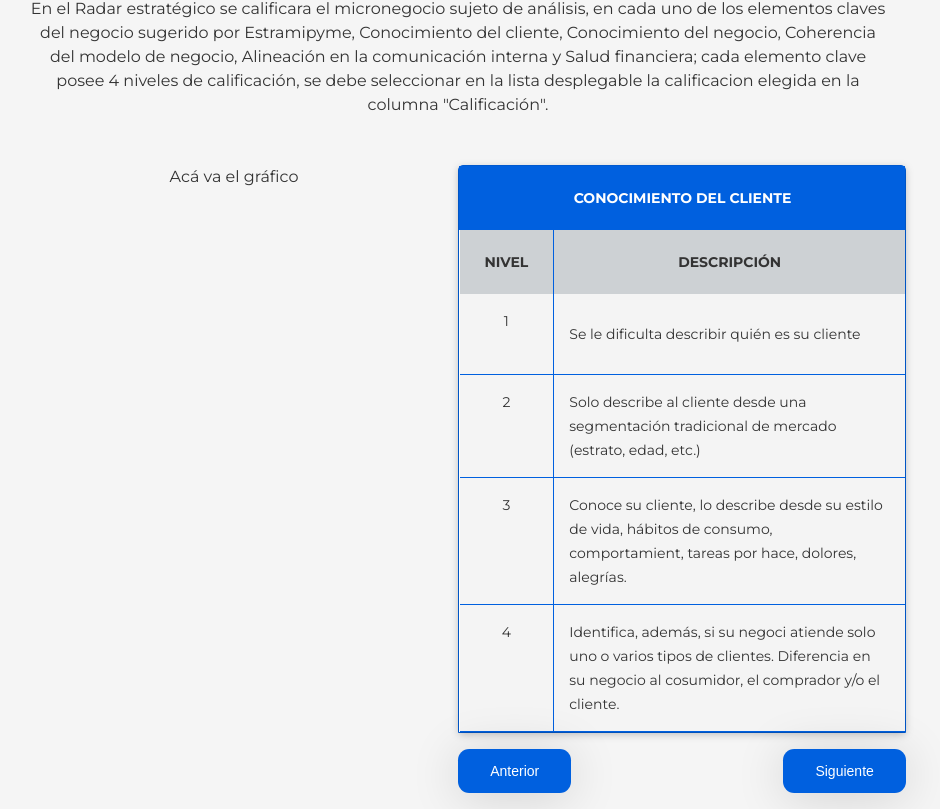
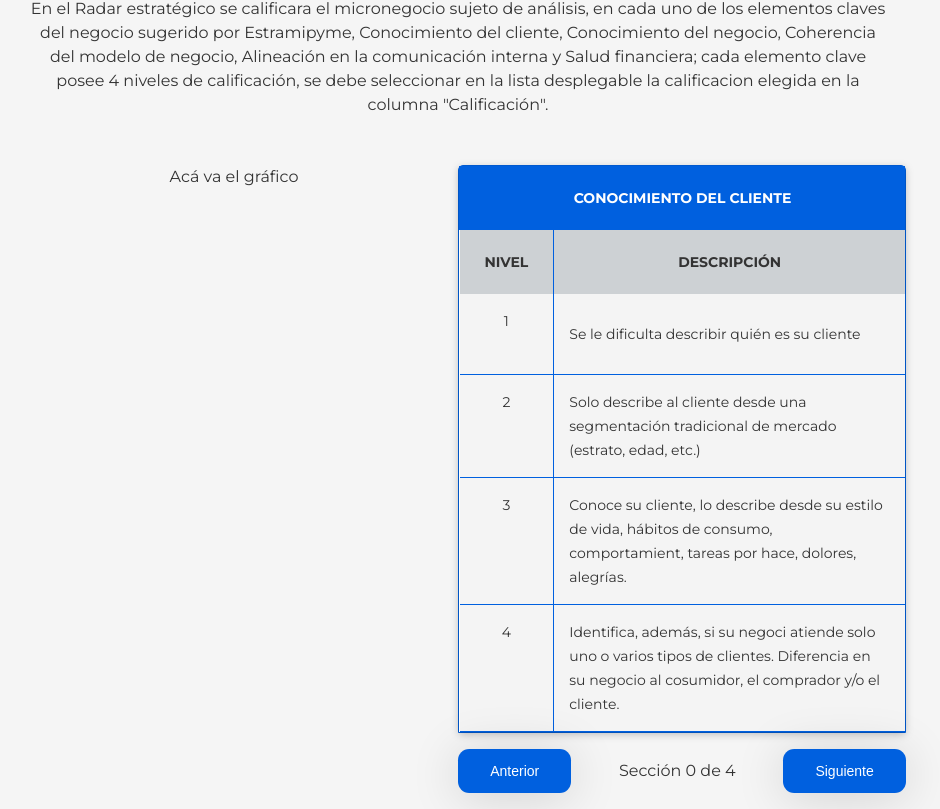
Before and after one commit to Daniel-JFA/RetoGrupo1, an Angular app in the folder reto1-estramypyme/angularReto1/: page /radar-estrategico in a window 1280 px wide. Shown: the part 231-1040 px from the top of the page, without its empty margins (182-1122 px from the left). Built offline with nearby package versions, Linux system fonts and the light colour scheme.

Commit message:
Agregue  sección cantidad de preguntas

```diff
--- a/reto1-estramypyme/angularReto1/src/app/domain/radarEstrategico/formulario-preguntas-radar/formulario-preguntas-radar.component.html
+++ b/reto1-estramypyme/angularReto1/src/app/domain/radarEstrategico/formulario-preguntas-radar/formulario-preguntas-radar.component.html
@@ -15,7 +15,9 @@
       <tr
         class="fila__uno"
         [class.seleccion]="preguntaSeleccionada === niveles?.nivel1"
-        (click)="seleccionarOpcion(niveles?.nivel1, descripciones?.descripcion1)"
+        (click)="
+          seleccionarOpcion(niveles?.nivel1, descripciones?.descripcion1)
+        "
       >
         <td class="numeros">{{ niveles?.nivel1 }}</td>
         <td>{{ descripciones?.descripcion1 }}</td>
@@ -23,7 +25,9 @@
       <tr
         class="fila__dos"
         [class.seleccion]="preguntaSeleccionada === niveles?.nivel2"
-        (click)="seleccionarOpcion(niveles?.nivel2 , descripciones?.descripcion2)"
+        (click)="
+          seleccionarOpcion(niveles?.nivel2, descripciones?.descripcion2)
+        "
       >
         <td class="numeros">{{ niveles?.nivel2 }}</td>
         <td>
@@ -33,7 +37,9 @@
       <tr
         class="fila__tres"
         [class.seleccion]="preguntaSeleccionada === niveles?.nivel3"
-        (click)="seleccionarOpcion(niveles?.nivel3, descripciones?.descripcion3)"
+        (click)="
+          seleccionarOpcion(niveles?.nivel3, descripciones?.descripcion3)
+        "
       >
         <td class="numeros">{{ niveles?.nivel3 }}</td>
         <td>
@@ -43,7 +49,9 @@
       <tr
         class="fila_cuatro"
         [class.seleccion]="preguntaSeleccionada === niveles?.nivel4"
-        (click)="seleccionarOpcion(niveles?.nivel4, descripciones?.descripcion4)"
+        (click)="
+          seleccionarOpcion(niveles?.nivel4, descripciones?.descripcion4)
+        "
       >
         <td class="numeros">{{ niveles?.nivel4 }}</td>
         <td>
@@ -55,6 +63,7 @@
 </div>
 <div class="contenedor-anterior-siguiente" id="contenedor-anterior-siguiente">
   <button class="botonPrimario" id="botonPrimario">Anterior</button>
+  <div>Sección {{ indexPregunta }} de {{ preguntasRadar.length }}</div>
 
   <button class="botonPrimario" id="botonPrimario" (click)="manejarSiguiente()">
     Siguiente
```
